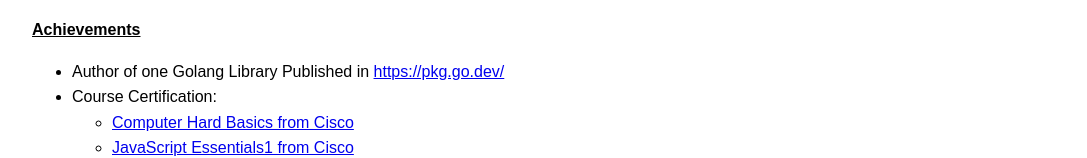
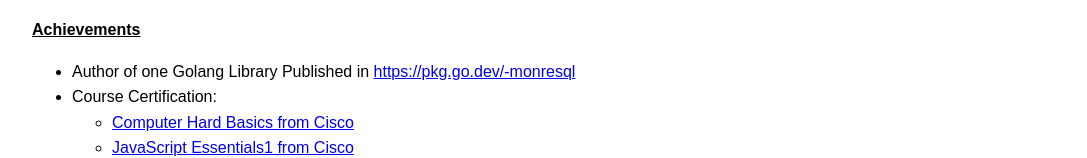
Before and after one commit to Havenganesh/Ganesh, a plain HTML site: page index.html in a window 1280 px wide. Shown: the part 765-923 px from the top of the page, without its empty margins (96-1183 px from the left). Drawn offline with Linux system fonts and the light colour scheme.

Commit message:
Update index.html

```diff
--- a/index.html
+++ b/index.html
@@ -78,7 +78,7 @@
 
         <div class="section-title">Achievements</div>
         <ul>
-            <li>Author of one Golang Library Published in <a href="https://pkg.go.dev/">https://pkg.go.dev/</a></li>
+            <li>Author of one Golang Library Published in <a href="https://pkg.go.dev/github.com/Havenganesh/monresql">https://pkg.go.dev/-monresql</a></li>
             <li>Course Certification:
                 <ul>
                     <li><a href="https://www.credly.com/badges/da2d6297-97a8-4978-ad9c-47441f2710f8/public_url">Computer Hard Basics from Cisco</a></li>
```
